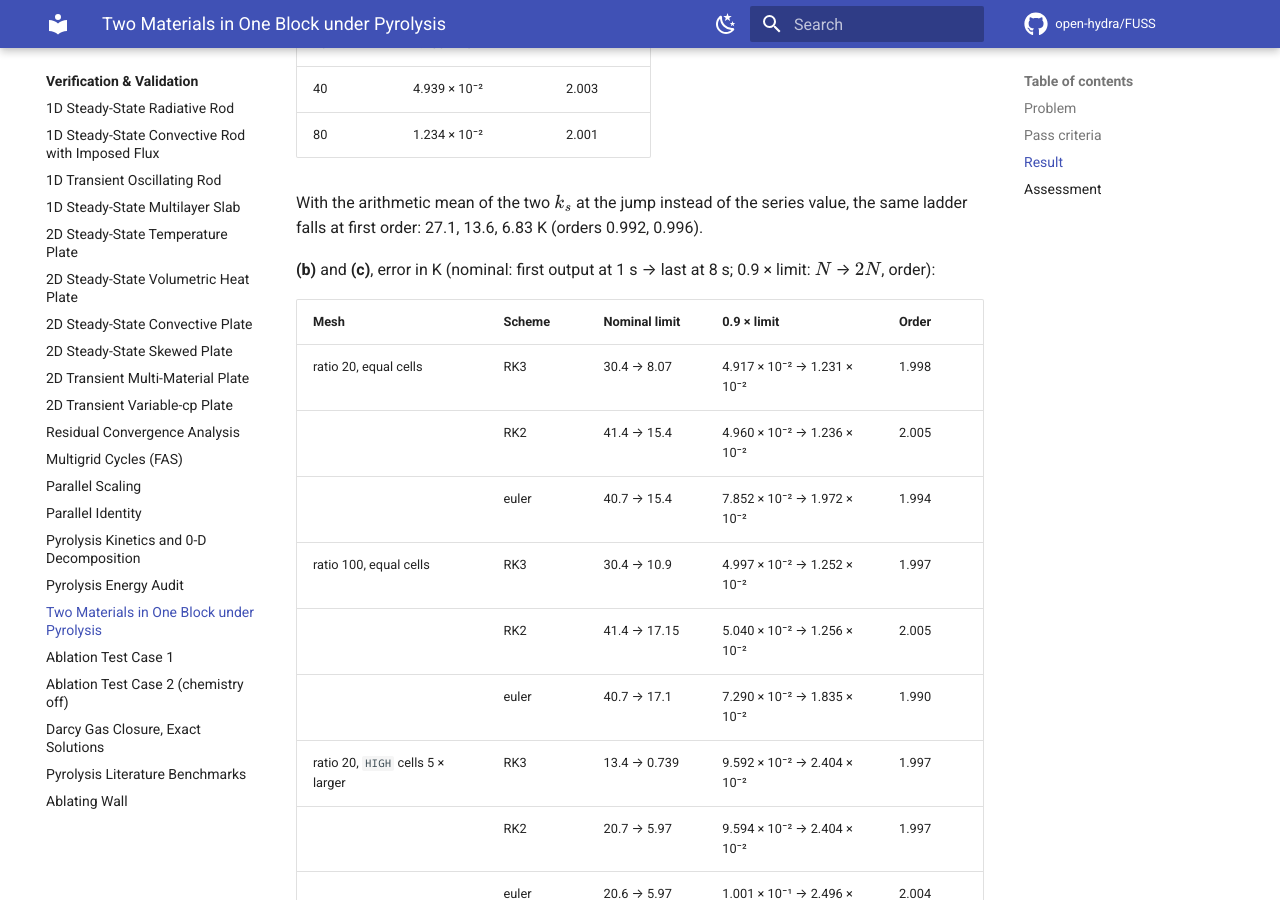
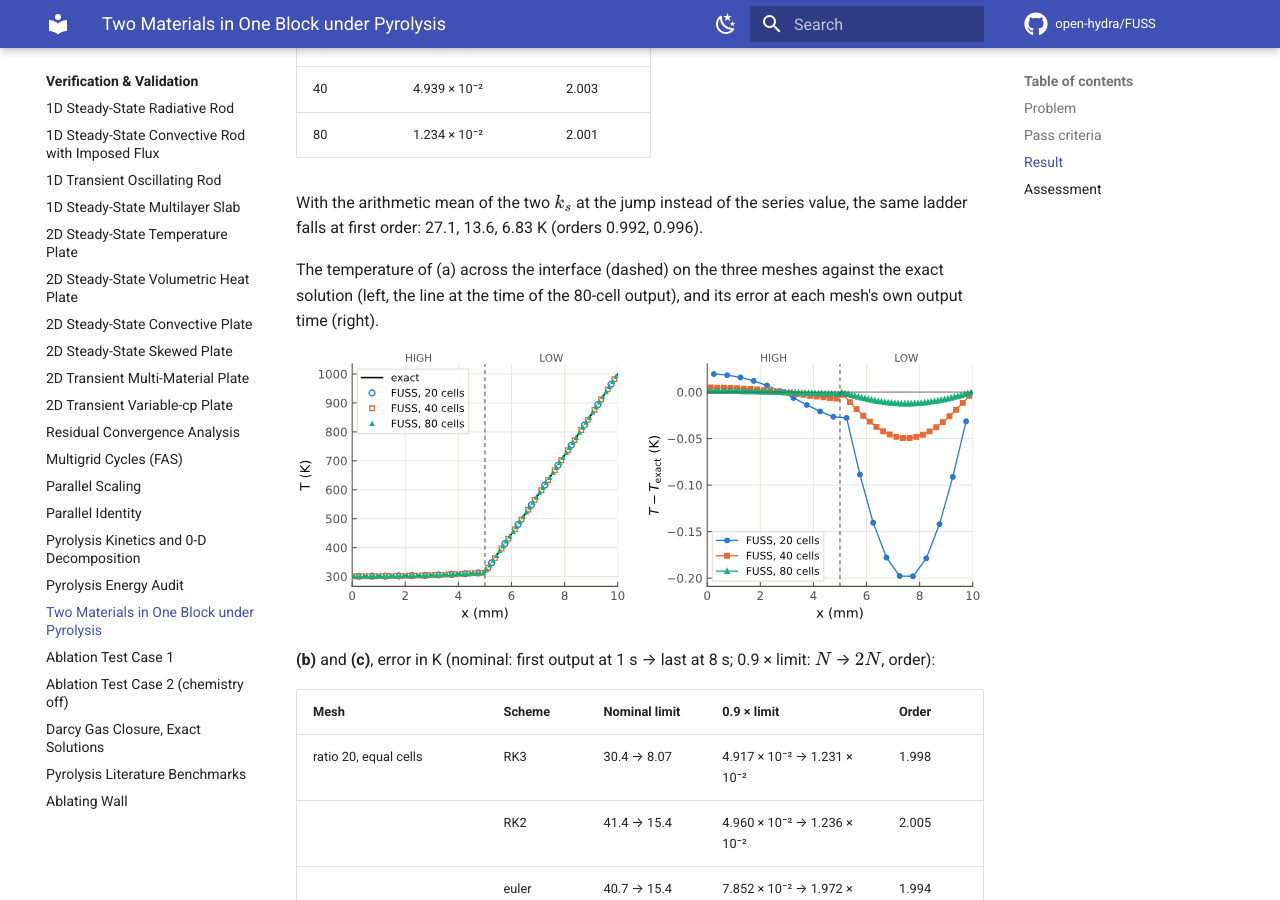
Before and after one commit to open-hydra/FUSS, an MkDocs documentation site: the page built from docs/vv/pyrolysis-two-layer.md, in a window 1280 px wide and 900 px high, scrolled down 1674 px. Built offline with MkDocs 1.6.1 and Material for MkDocs 9.7.7, drawn with Linux system fonts in a browser that asks for light colours; comment, search, counter and statistics services are not loaded; some of the changed text lies outside the part shown.

Commit message:
docs(vv): figures of the two-layer page: the profile across the interface and the order ladders
Co-Authored-By: Claude Opus 5.5 <noreply@anthropic.com>
Claude-Session: https://claude.ai/code/session_01Q6mgzZ4Em2XSijeD1s9D94

```diff
--- a/docs/vv/pyrolysis-two-layer.md
+++ b/docs/vv/pyrolysis-two-layer.md
@@ -62,6 +62,11 @@ one-material series to round-off. The error is the maximum of $|T - T_\text{exac
 With the arithmetic mean of the two $k_s$ at the jump instead of the series value, the same ladder falls at
 first order: 27.1, 13.6, 6.83 K (orders 0.992, 0.996).
 
+The temperature of (a) across the interface (dashed) on the three meshes against the exact solution (left,
+the line at the time of the 80-cell output), and its error at each mesh's own output time (right).
+
+![Temperature and its error across the interface on 20, 40 and 80 cells](images/pyrolysis-two-layer-profiles.svg)
+
 **(b)** and **(c)**, error in K (nominal: first output at 1 s → last at 8 s; 0.9 × limit: $N$ → $2N$, order):
 
 | Mesh | Scheme | Nominal limit | 0.9 × limit | Order |
@@ -91,6 +96,11 @@ first order: 27.1, 13.6, 6.83 K (orders 0.992, 0.996).
 All 21 runs at the nominal limits reach 8 s with a decaying error; the large errors there are the undamped
 cell-to-cell oscillation that the step at $t = 0$ leaves near the heated face, as on one material.
 
+The errors of (a) against $N$ with the order of each pair and the window the check allows for the finest
+pair (shaded), and the order of each run of (c) from $N$ to $2N$ against the window $[1.6, 2.4]$.
+
+![Error ladder of (a) and the observed orders of (c)](images/pyrolysis-two-layer-order.svg)
+
 **(d)** 3658 steps in both runs; max $\lvert\Delta T\rvert = 6.4\times10^{-12}$ K,
 max $\lvert\Delta p_{pg}\rvert = 2.1\times10^{-9}$ Pa.
 
```
Also changed, not shown: docs/vv/images/pyrolysis-two-layer-order.svg (added), docs/vv/images/pyrolysis-two-layer-profiles.svg (added).
